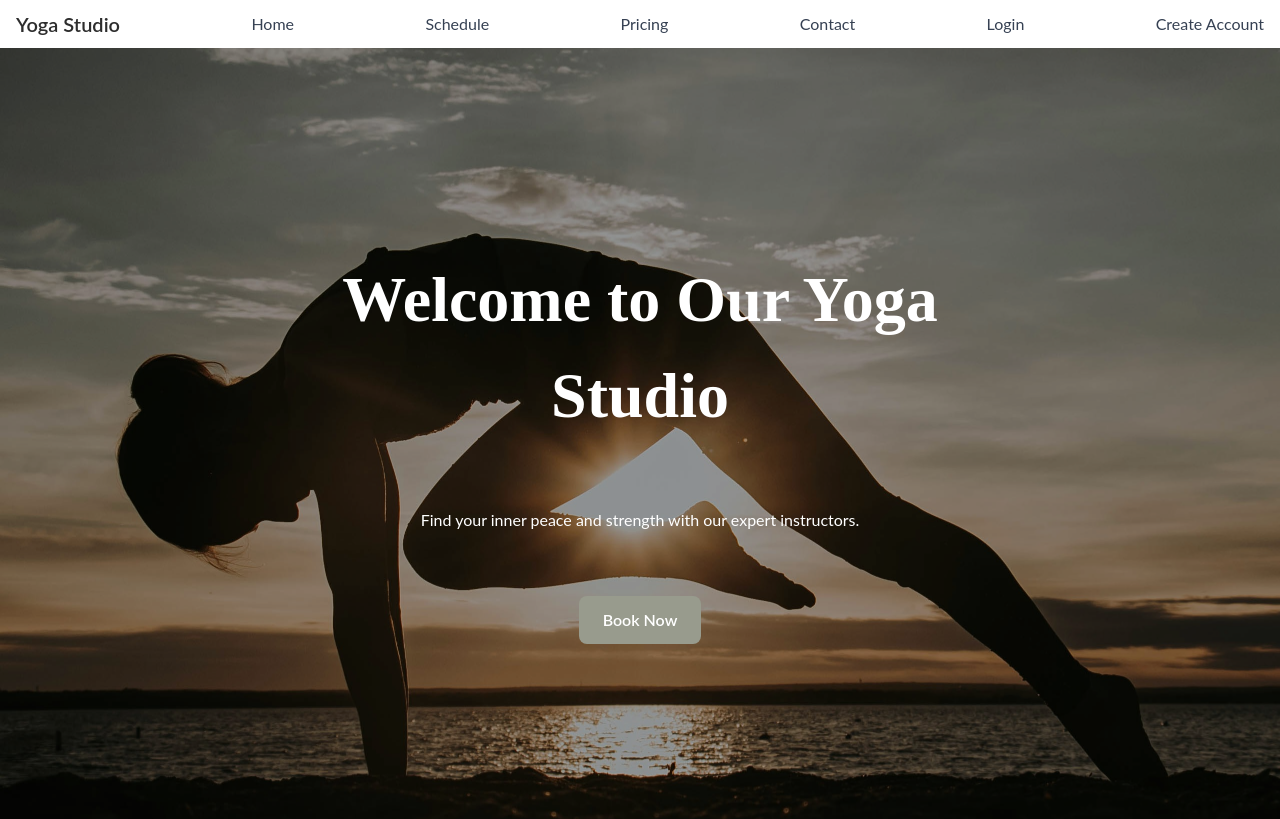
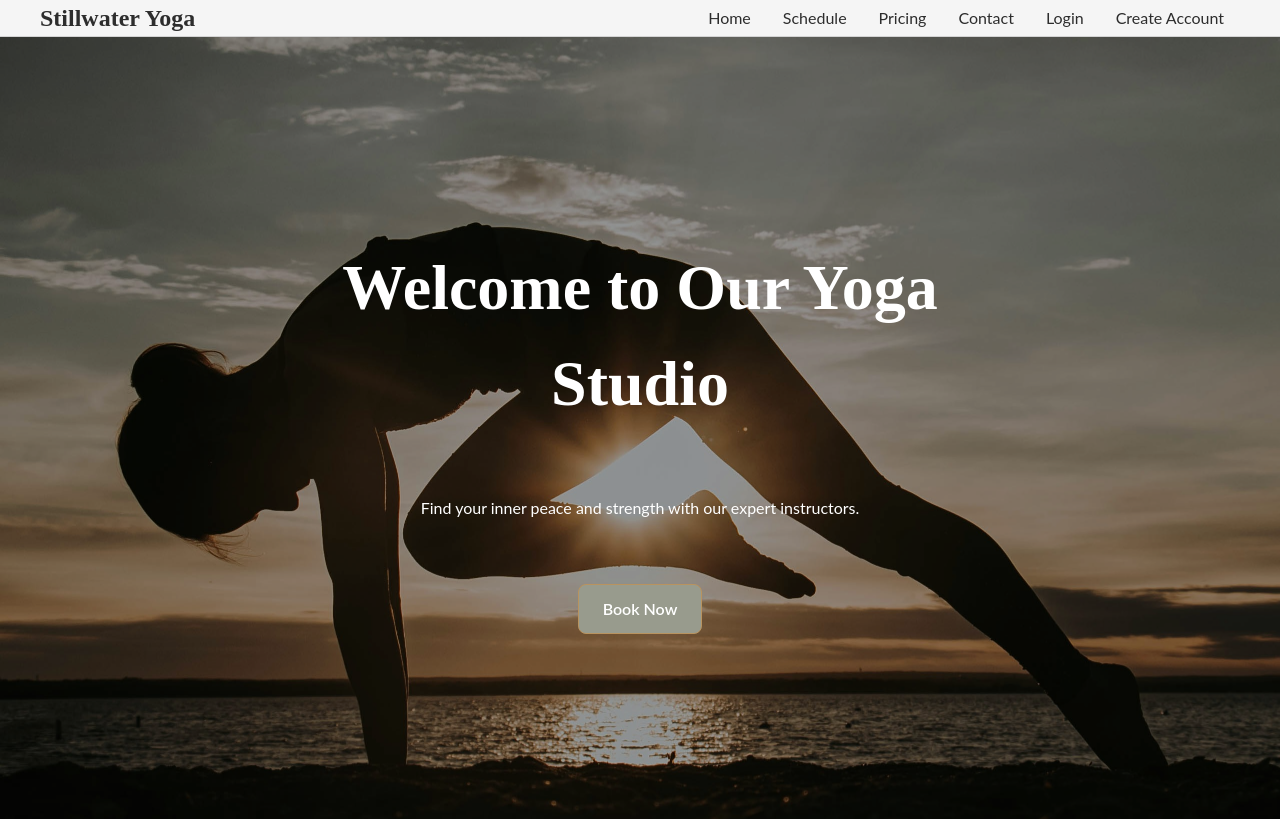
Before and after one commit to meglaurie/yoga-studio-app, a Next.js app: page / in a window 1280 px wide. Shown: the top 819 px of the page. Built offline with nearby package versions, Linux system fonts and the light colour scheme; a web font is replaced by a local one.

Commit message:
Refactor components to use organized CSS architecture

```diff
--- a/components/layout/navbar.tsx
+++ b/components/layout/navbar.tsx
@@ -29,26 +29,22 @@ const navigation = [
 
 export default function Navbar() {
   return (
-    <nav className="background: --color-border rounded border-gray-200 px-2 py-2.5 sm:px-4 dark:bg-gray-900">
-      <ul className="mx-auto flex flex-wrap items-center justify-between">
-        <li>
-          <Link href="/">
-            <span className="self-center text-xl font-semibold whitespace-nowrap dark:text-white">
-              Yoga Studio
-            </span>
+    <header className="navbar">
+      <nav className="navbar__container">
+        <Link href="/" className="navbar__logo">
+          Stillwater Yoga
         </Link>
-        </li>
+
+        <ul className="navbar__menu">
           {navigation.map((item) => (
-          <li key={item.href}>
-            <Link
-              href={item.href}
-              className="block rounded py-2 pr-4 pl-3 text-gray-700 hover:bg-gray-100 md:border-0 md:p-0 md:hover:bg-transparent md:hover:text-blue-700 dark:text-gray-400 dark:hover:bg-gray-700 dark:hover:text-white md:dark:hover:bg-transparent md:dark:hover:text-white"
-            >
+            <li key={item.href} className="navbar__item">
+              <Link href={item.href} className="navbar__link">
                 {item.label}
               </Link>
             </li>
           ))}
         </ul>
       </nav>
+    </header>
   );
 }
--- a/styles/components/_button.css
+++ b/styles/components/_button.css
@@ -22,6 +22,7 @@
 
 .button--primary {
   background: var(--color-primary);
+   border: 1px solid var(--color-accent);
 
   color: white;
 }
--- a/styles/layout/_navbar.css
+++ b/styles/layout/_navbar.css
@@ -1,27 +1,56 @@
 .navbar {
+  width: 100%;
   background: var(--color-surface);
-
   border-bottom: 1px solid var(--color-border);
 }
 
-.navbar__list {
+.navbar__container {
+  max-width: var(--container-width);
+  margin: 0 auto;
+
   display: flex;
-
   align-items: center;
-
   justify-content: space-between;
 
-  gap: 2rem;
-
-  list-style: none;
+  padding: var(--space-3) var(--space-4);
 }
 
-.navbar__link {
-  color: var(--color-secondary);
+
+.navbar__logo {
+  color: var(--color-text-dark);
+
+  font-family: var(--font-display);
+  font-size: 1.5rem;
+  font-weight: 700;
 
   text-decoration: none;
 }
 
+
+.navbar__menu {
+  display: flex;
+  align-items: center;
+  gap: var(--space-4);
+
+  list-style: none;
+  margin: 0;
+  padding: 0;
+}
+
+
+.navbar__link {
+  color: var(--color-text-dark);
+
+  font-family: var(--font-body);
+  font-size: 1rem;
+  padding:1rem;
+
+  text-decoration: none;
+
+  transition: color 0.2s ease;
+}
+
+
 .navbar__link:hover {
-  color: var(--color-primary);
+  color: var(--color-accent);
 }
```
Also changed, not shown: components/layout/Stack.tsx (+0 -33 lines). Lines whose indentation alone changed are shown as unchanged.
